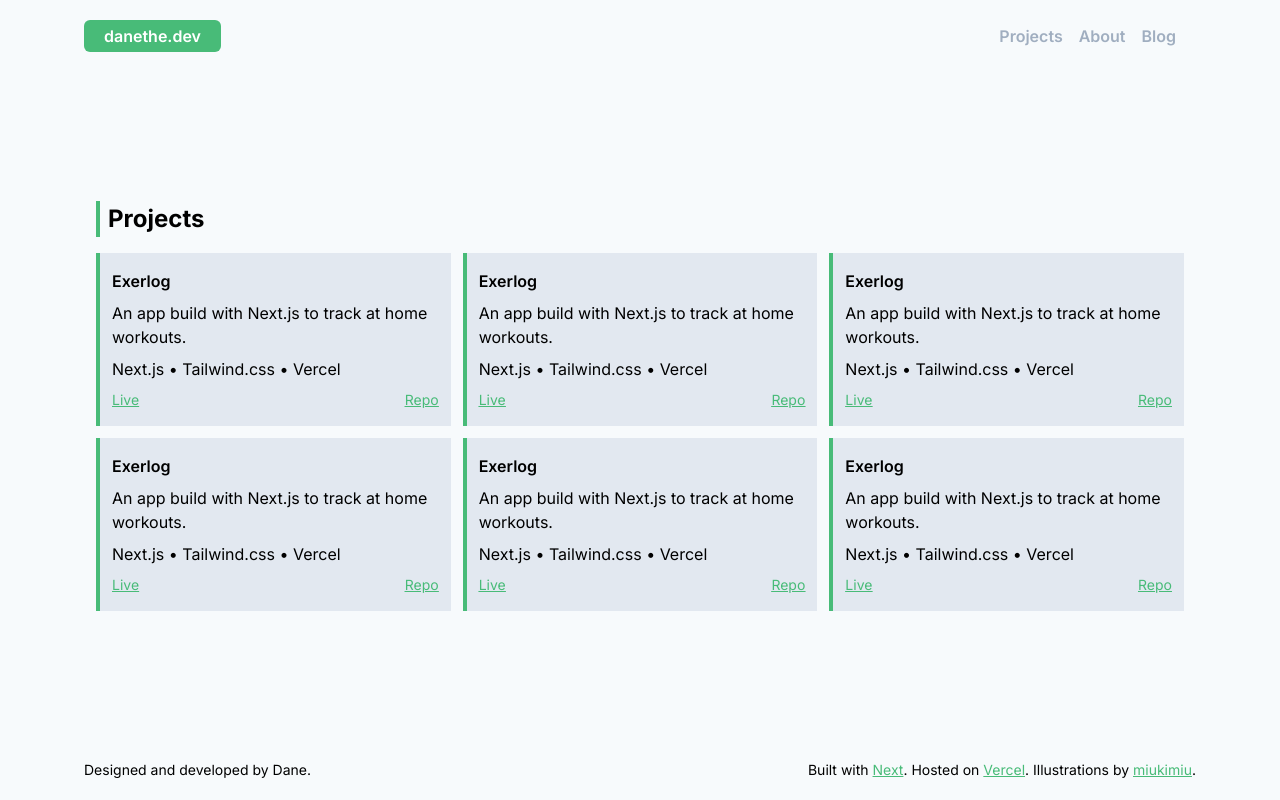
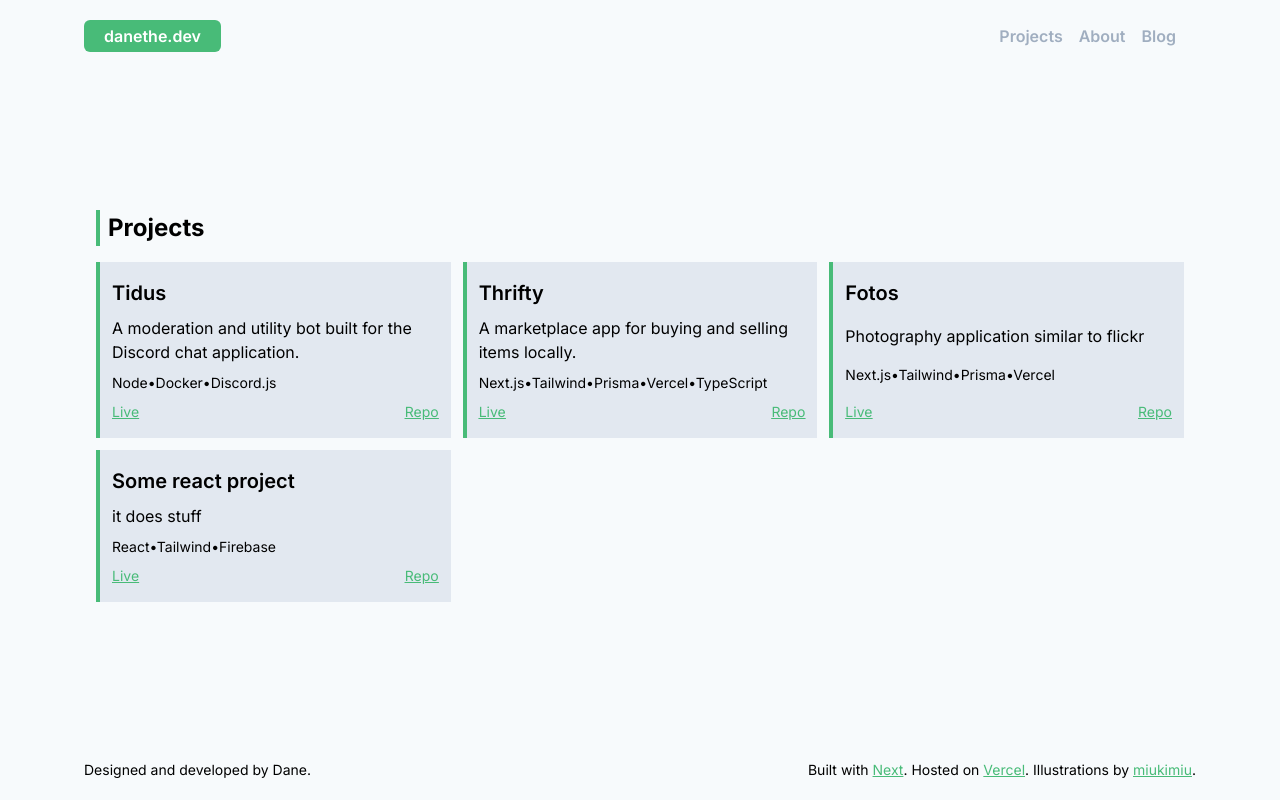
Before and after one commit to nulfrost/danethe.dev, a Next.js app: page /projects in a window 1280 px wide. Built offline with nearby package versions, Linux system fonts and the light colour scheme.

Commit message:
add projects and adjust paragraph spacing in about section

```diff
--- a/pages/about.js
+++ b/pages/about.js
@@ -7,7 +7,7 @@ export default function About() {
   return (
     <Layout title="About">
       <div className="flex flex-col items-center justify-center flex-1 px-3 py-5 md:flex-row md:justify-between md:p-0">
-        <div className="mb-10 space-y-2 leading-relaxed text-justify text-gray-600 md:w-1/2">
+        <div className="mb-10 space-y-8 leading-relaxed text-justify text-gray-600 md:w-1/2">
           <h1 className="pl-2 mb-4 text-2xl font-bold text-gray-900 border-l-4 border-green-500">
             About
           </h1>
@@ -26,8 +26,37 @@ export default function About() {
           </p>
           <p>
             Outside of programming some of my{" "}
-            <span className="font-semibold text-green-500">hobbies</span> are
-            skateboarding, video games, cooking, and music.
+            <span className="font-semibold text-green-500">hobbies</span>{" "}
+            include skateboarding, video games, cooking, and music.
+          </p>
+          <p>
+            If you would like to get in touch or view more of what I work on you
+            can check out my{" "}
+            <a
+              href="https://github.com/Danex2"
+              className="font-semibold text-green-500"
+              target="_blank"
+              rel="noopener noreferrer"
+            >
+              github
+            </a>
+            , send me an{" "}
+            <a
+              href="mailto:khadane.miller@gmail.com"
+              className="font-semibold text-green-500"
+            >
+              email
+            </a>{" "}
+            or hit me up on{" "}
+            <a
+              className="font-semibold text-green-500"
+              href="https://twitter.com/hybridearth"
+              target="_blank"
+              rel="noopener noreferrer"
+            >
+              twitter
+            </a>
+            !
           </p>
         </div>
         <SpeechBubble
--- a/pages/index.js
+++ b/pages/index.js
@@ -15,7 +15,7 @@ export default function Home() {
             and general tinkerer of things.
           </p>
           <p className="text-lg text-gray-600">
-            I enjoy making fast and reponsive web applications using the latest
+            I enjoy making fast and responsive web applications using the latest
             web technologies.
           </p>
         </div>
--- a/pages/projects.js
+++ b/pages/projects.js
@@ -8,84 +8,65 @@ export default function Projects() {
           Projects
         </h1>
         <div className="grid grid-cols-1 gap-3 sm:grid-cols-2 lg:grid-cols-3">
-          <div className="px-3 py-4 space-y-2 bg-gray-300 border-l-4 border-green-500">
-            <h2 className="font-semibold">Exerlog</h2>
-            <p>An app build with Next.js to track at home workouts.</p>
-            <p>Next.js &bull; Tailwind.css &bull; Vercel</p>
+          {[
+            {
+              title: "Tidus",
+              description:
+                "A moderation and utility bot built for the Discord chat application.",
+              libs: ["Node", "Docker", "Discord.js"],
+              live: "#",
+              repo: "https://github.com/Danex2/tidus",
+            },
+            {
+              title: "Thrifty",
+              description:
+                "A marketplace app for buying and selling items locally.",
+              libs: ["Next.js", "Tailwind", "Prisma", "Vercel", "TypeScript"],
+              live: "#",
+              repo: "#",
+            },
+            {
+              title: "Fotos",
+              description: "Photography application similar to flickr",
+              libs: ["Next.js", "Tailwind", "Prisma", "Vercel"],
+              live: "#",
+              repo: "#",
+            },
+            {
+              title: "Some react project",
+              description: "it does stuff",
+              libs: ["React", "Tailwind", "Firebase"],
+              live: "#",
+              repo: "#",
+            },
+          ].map(({ title, description, libs, live, repo }) => (
+            <div
+              className="flex flex-col justify-between px-3 py-4 space-y-2 bg-gray-300 border-l-4 border-green-500"
+              key={title}
+            >
+              <h2 className="text-xl font-semibold">{title}</h2>
+              <p>{description}</p>
+              <p className="text-sm break-words">{libs.join("•")}</p>
               <div className="flex justify-between text-sm text-green-500 underline">
-              <a href="#" className="hover:text-green-800">
+                <a
+                  href={live}
+                  target="_blank"
+                  rel="noopener noreferrer"
+                  className="hover:text-green-800"
+                >
                   Live
                 </a>
-              <a href="#" className="hover:text-green-800">
+                <a
+                  href={repo}
+                  target="_blank"
+                  rel="noopener noreferrer"
+                  className="hover:text-green-800"
+                >
                   Repo
                 </a>
               </div>
             </div>
-          <div className="px-3 py-4 space-y-2 bg-gray-300 border-l-4 border-green-500">
-            <h2 className="font-semibold">Exerlog</h2>
-            <p>An app build with Next.js to track at home workouts.</p>
-            <p>Next.js &bull; Tailwind.css &bull; Vercel</p>
-            <div className="flex justify-between text-sm text-green-500 underline">
-              <a href="#" className="hover:text-green-800">
-                Live
-              </a>
-              <a href="#" className="hover:text-green-800">
-                Repo
-              </a>
-            </div>
-          </div>
-          <div className="px-3 py-4 space-y-2 bg-gray-300 border-l-4 border-green-500">
-            <h2 className="font-semibold">Exerlog</h2>
-            <p>An app build with Next.js to track at home workouts.</p>
-            <p>Next.js &bull; Tailwind.css &bull; Vercel</p>
-            <div className="flex justify-between text-sm text-green-500 underline">
-              <a href="#" className="hover:text-green-800">
-                Live
-              </a>
-              <a href="#" className="hover:text-green-800">
-                Repo
-              </a>
-            </div>
-          </div>
-          <div className="px-3 py-4 space-y-2 bg-gray-300 border-l-4 border-green-500">
-            <h2 className="font-semibold">Exerlog</h2>
-            <p>An app build with Next.js to track at home workouts.</p>
-            <p>Next.js &bull; Tailwind.css &bull; Vercel</p>
-            <div className="flex justify-between text-sm text-green-500 underline">
-              <a href="#" className="hover:text-green-800">
-                Live
-              </a>
-              <a href="#" className="hover:text-green-800">
-                Repo
-              </a>
-            </div>
-          </div>
-          <div className="px-3 py-4 space-y-2 bg-gray-300 border-l-4 border-green-500">
-            <h2 className="font-semibold">Exerlog</h2>
-            <p>An app build with Next.js to track at home workouts.</p>
-            <p>Next.js &bull; Tailwind.css &bull; Vercel</p>
-            <div className="flex justify-between text-sm text-green-500 underline">
-              <a href="#" className="hover:text-green-800">
-                Live
-              </a>
-              <a href="#" className="hover:text-green-800">
-                Repo
-              </a>
-            </div>
-          </div>
-          <div className="px-3 py-4 space-y-2 bg-gray-300 border-l-4 border-green-500">
-            <h2 className="font-semibold">Exerlog</h2>
-            <p>An app build with Next.js to track at home workouts.</p>
-            <p>Next.js &bull; Tailwind.css &bull; Vercel</p>
-            <div className="flex justify-between text-sm text-green-500 underline">
-              <a href="#" className="hover:text-green-800">
-                Live
-              </a>
-              <a href="#" className="hover:text-green-800">
-                Repo
-              </a>
-            </div>
-          </div>
+          ))}
         </div>
       </div>
     </Layout>
```
Lines whose indentation alone changed are shown as unchanged.
